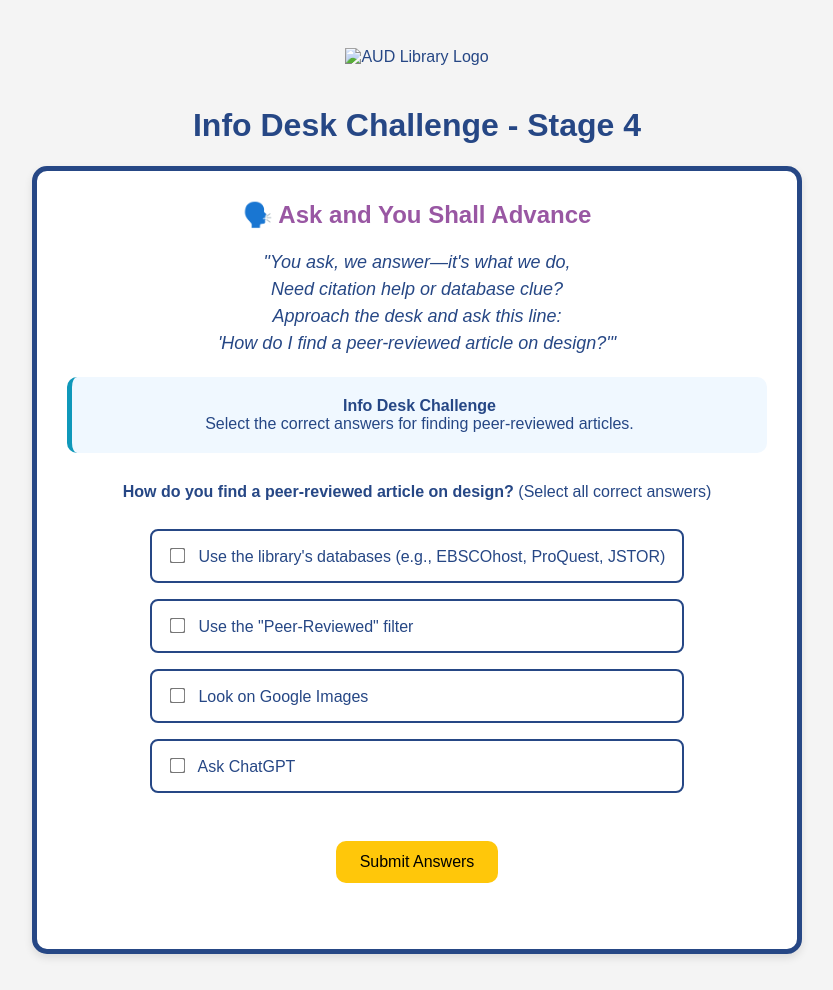
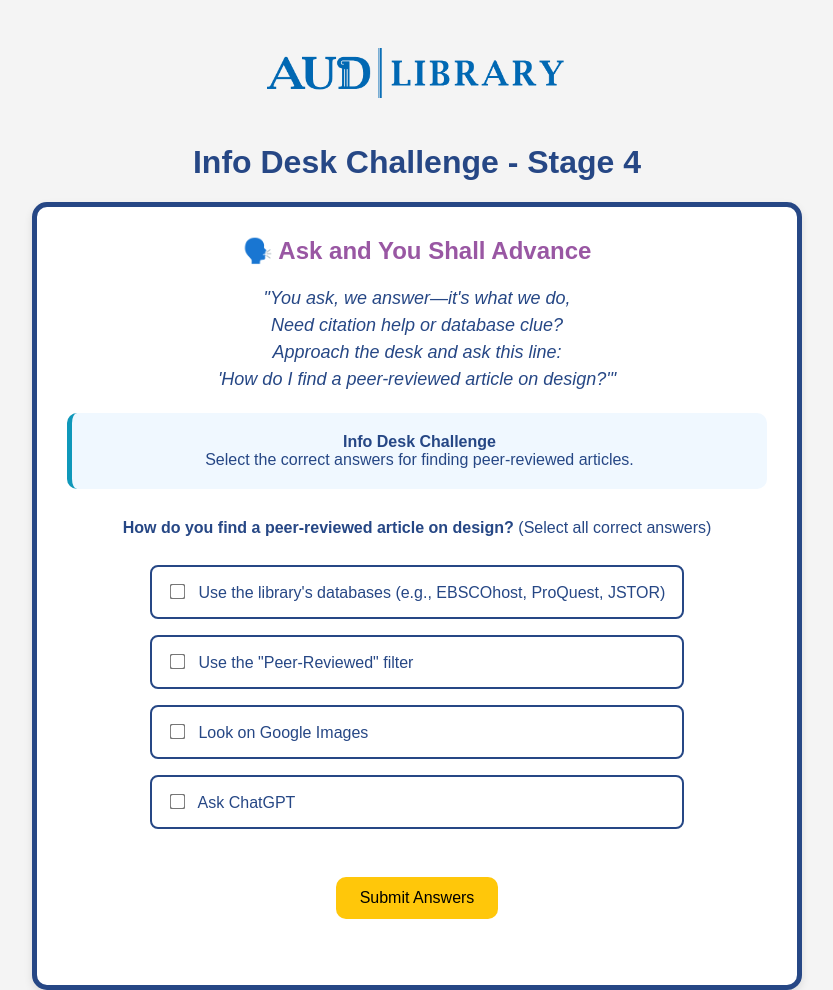
Before and after one commit to dalia-info95/Event-Game-Application, a plain HTML site: page stage4.html in a window 1280 px wide. Shown: the top 990 px of the page, without its empty margins (223-1056 px from the left). Drawn offline with Linux system fonts and the light colour scheme.

Commit message:
stage4.html

```diff
--- a/S4.html
+++ b/stage4.html
@@ -126,7 +126,7 @@
   </style>
 </head>
 <body>
-  <img src="Logo (1).png" alt="AUD Library Logo" class="logo">
+  <img src="Logo.png" alt="AUD Library Logo" class="logo">
   <h1>Info Desk Challenge - Stage 4</h1>
 
   <div class="card">
@@ -243,4 +243,5 @@
     }
   </script>
 </body>
+
 </html>
```
